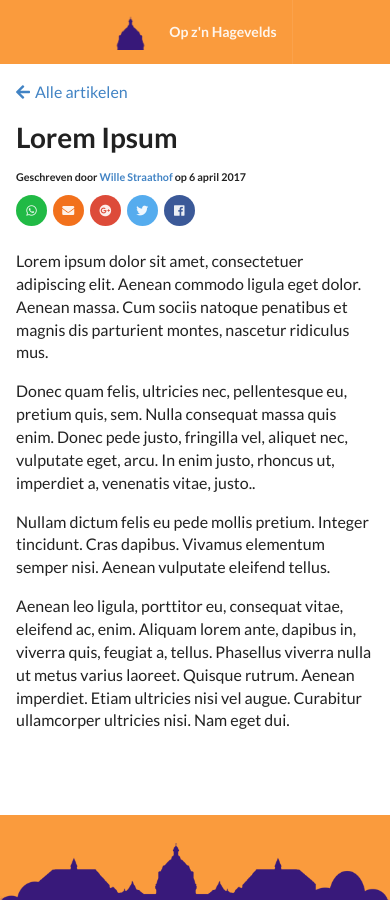
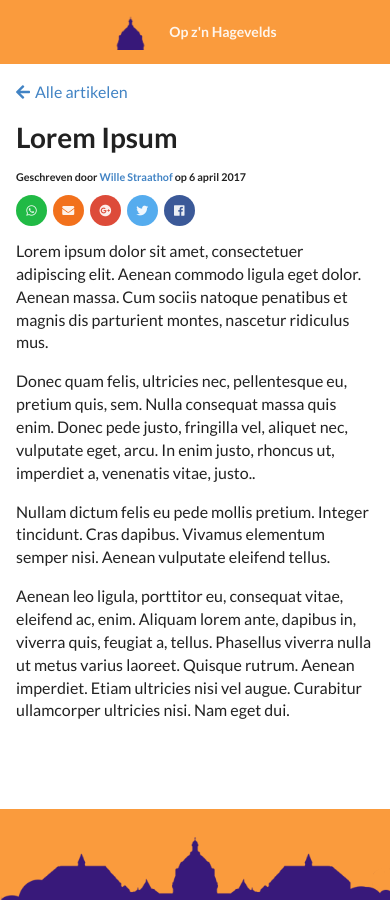
Before and after one commit to OZHV/ozhv.github.io, a Jekyll site: the page built from _posts/2017-4-6-Lorem-ipsum.md, in a window 390 px wide. Built offline with Jekyll 4.4.1, drawn with Linux system fonts in a browser that asks for light colours; nearby versions of some CDN libraries; comment, search, counter and statistics services are not loaded.

Commit message:
3 kleine verbeteringen voor mobiel

```diff
--- a/_layouts/post.html
+++ b/_layouts/post.html
@@ -9,18 +9,18 @@
         <h1 itemprop="name">{{ page.titel }}</h1>
         <h6>Geschreven door <a target="_blank" href="{{ page.auteur_link }}"><meta itemprop="author">{{ page.auteur }}</meta></a> op <time class="published" itemprop="datePublished" datetime="{{ page.datum | date: '%Y-%m-%d' }}">{% assign m = page.datum | date: "%-m" %}{{ page.datum | date: "%-d " }}{% case m %}{% when '1' %}januari{% when '2' %}februari{% when '3' %}maart{% when '4' %}april{% when '5' %}mei{% when '6' %}juni{% when '7' %}juli{% when '8' %}augustus{% when '9' %}september{% when '10' %}oktober{% when '11' %}november{% when '12' %}december{% endcase %}{{ page.datum | date: " %Y" }}</time></h6>
         <div class="desktop">
-		    <a href="whatsapp://send?text=Lees+%27{{ page.titel | uri_escape }}%27+op+{{ site.url }}{{ page.url }}"><button class="tiny ui green button"><i class="whatsapp icon"></i>Stuur door</button></a>
-            <a href="mailto:?subject={{ page.titel | uri_escape }}&body=Lees+%27{{ page.titel | uri_escape }}%27+op+{{ site.url }}{{ page.url }}."><button class="tiny ui orange button"><i class="mail icon"></i>Mail</button></a>
-            <a href="https://plus.google.com/share?hl=nl&url={{ site.url }}{{ page.url }}&title={{ page.titel | uri_escape }}"><button class="tiny ui google plus button"><i class="google plus icon"></i>Post</button></a>
-            <a href="http://twitter.com/share?text=Lees+%27{{ page.titel | uri_escape }}%27+op&url={{ site.url }}{{ page.url }}&hashtags=opznhagevelds,hageveld"><button class="tiny ui twitter button"><i class="twitter icon"></i>Tweet</button></a>
-            <a href="http://www.facebook.com/sharer.php?u={{ site.url }}{{ page.url }}&title={{ page.titel | uri_escape }}"><button class="tiny ui facebook button"><i class="facebook icon"></i>Deel</button></a><BR><BR>
+		    <a target="_blank" href="whatsapp://send?text=Lees+%27{{ page.titel | uri_escape }}%27+op+{{ site.url }}{{ page.url }}"><button class="tiny ui green button"><i class="whatsapp icon"></i>Stuur door</button></a>
+            <a target="_blank" href="mailto:?subject={{ page.titel | uri_escape }}&body=Lees+%27{{ page.titel | uri_escape }}%27+op+{{ site.url }}{{ page.url }}."><button class="tiny ui orange button"><i class="mail icon"></i>Mail</button></a>
+            <a target="_blank" href="https://plus.google.com/share?hl=nl&url={{ site.url }}{{ page.url }}&title={{ page.titel | uri_escape }}"><button class="tiny ui google plus button"><i class="google plus icon"></i>Post</button></a>
+            <a target="_blank" href="http://twitter.com/share?text=Lees+%27{{ page.titel | uri_escape }}%27+op&url={{ site.url }}{{ page.url }}&hashtags=opznhagevelds,hageveld"><button class="tiny ui twitter button"><i class="twitter icon"></i>Tweet</button></a>
+            <a target="_blank" href="http://www.facebook.com/sharer.php?u={{ site.url }}{{ page.url }}&title={{ page.titel | uri_escape }}"><button class="tiny ui facebook button"><i class="facebook icon"></i>Deel</button></a><BR><BR>
         </div>
-		<div class="mobile">
-		    <a href="whatsapp://send?text=Lees+%27{{ page.titel | uri_escape }}%27+op+{{ site.url }}{{ page.url }}"><button class="tiny ui circular green icon button"><i class="whatsapp icon"></i></button></a>
-            <a href="mailto:?subject={{ page.titel | uri_escape }}&body=Lees+%27{{ page.titel | uri_escape }}%27+op+{{ site.url }}{{ page.url }}."><button class="tiny ui circular orange icon button"><i class="mail icon"></i></button></a>
-            <a href="https://plus.google.com/share?hl=nl&url={{ site.url }}{{ page.url }}&title={{ page.titel | uri_escape }}"><button class="tiny ui circular google plus icon button"><i class="google plus icon"></i></button></a>
-            <a href="http://twitter.com/share?text=Lees+%27{{ page.titel | uri_escape }}%27+op&url={{ site.url }}{{ page.url }}&hashtags=opznhagevelds,hageveld"><button class="tiny ui circular twitter icon button"><i class="twitter icon"></i></button></a>
-            <a href="http://www.facebook.com/sharer.php?u={{ site.url }}{{ page.url }}&title={{ page.titel | uri_escape }}"><button class="tiny ui circular facebook icon button"><i class="facebook icon"></i></button></a><BR><BR>
+		<div class="mobile socialmedia">
+		    <a target="_blank" href="whatsapp://send?text=Lees+%27{{ page.titel | uri_escape }}%27+op+{{ site.url }}{{ page.url }}"><button class="tiny ui circular green icon button"><i class="whatsapp icon"></i></button></a>
+            <a target="_blank" href="mailto:?subject={{ page.titel | uri_escape }}&body=Lees+%27{{ page.titel | uri_escape }}%27+op+{{ site.url }}{{ page.url }}."><button class="tiny ui circular orange icon button"><i class="mail icon"></i></button></a>
+            <a target="_blank" href="https://plus.google.com/share?hl=nl&url={{ site.url }}{{ page.url }}&title={{ page.titel | uri_escape }}"><button class="tiny ui circular google plus icon button"><i class="google plus icon"></i></button></a>
+            <a target="_blank" href="http://twitter.com/share?text=Lees+%27{{ page.titel | uri_escape }}%27+op&url={{ site.url }}{{ page.url }}&hashtags=opznhagevelds,hageveld"><button class="tiny ui circular twitter icon button"><i class="twitter icon"></i></button></a>
+            <a target="_blank" href="http://www.facebook.com/sharer.php?u={{ site.url }}{{ page.url }}&title={{ page.titel | uri_escape }}"><button class="tiny ui circular facebook icon button"><i class="facebook icon"></i></button></a><BR><BR>
 		</div>
 		<div class="entry" itemprop="articleBody">{{ page.content | replace: '[Lees Meer]', '' | markdownify | smartify }}</div>
     </article>
--- a/css/style.css
+++ b/css/style.css
@@ -20,6 +20,9 @@
 }
 article.post {
     margin-top: -25px;
+}
+.item:before, .ui.vertical.inverted.menu.item:before {
+    background: transparent !important;
 }
 .archief,.agenda {
     margin-bottom: 30px;
@@ -101,4 +104,7 @@
     .main.container.text.container.post {
         padding-top: 7em;
     }
+    .mobile.socialmedia {
+        margin-bottom: -10px;
+    }
 }
```
Also changed, not shown: img/hageveld-footer-mobile.png.
